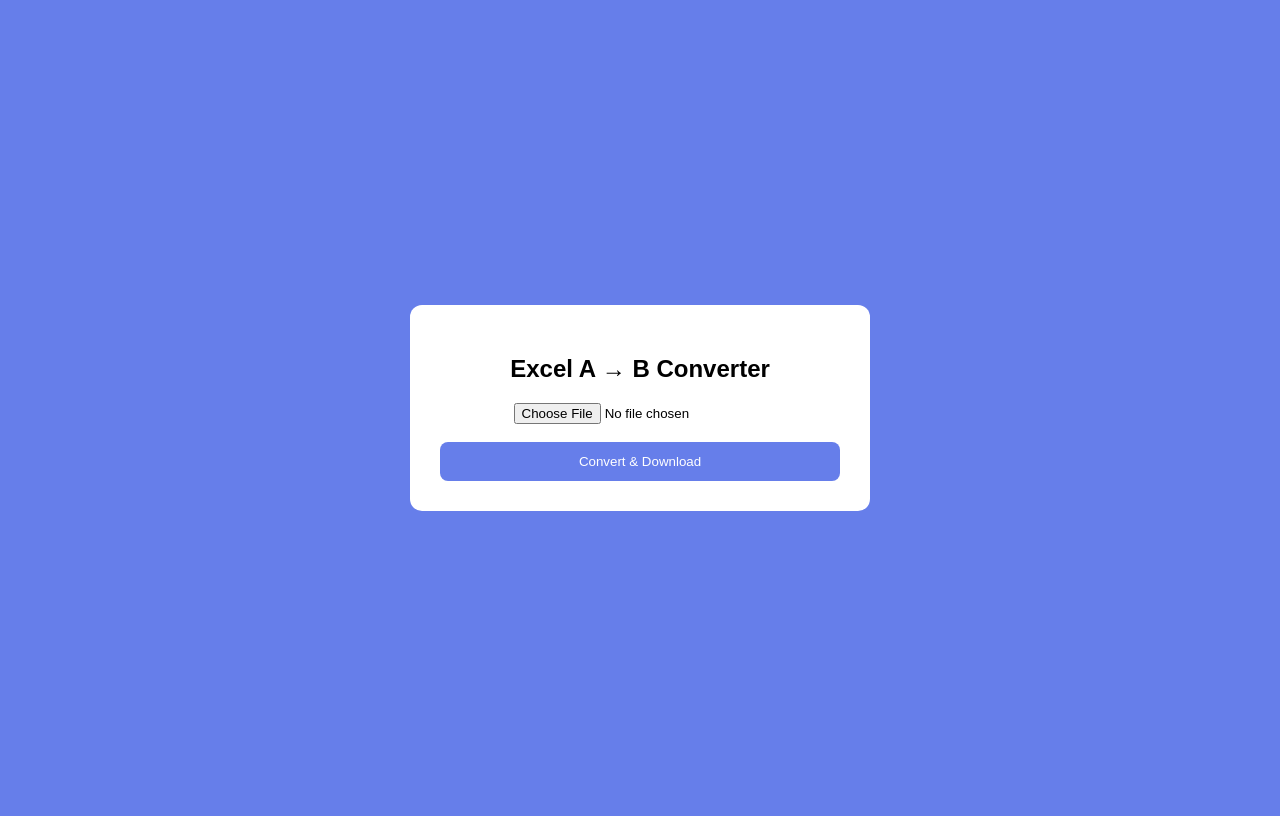
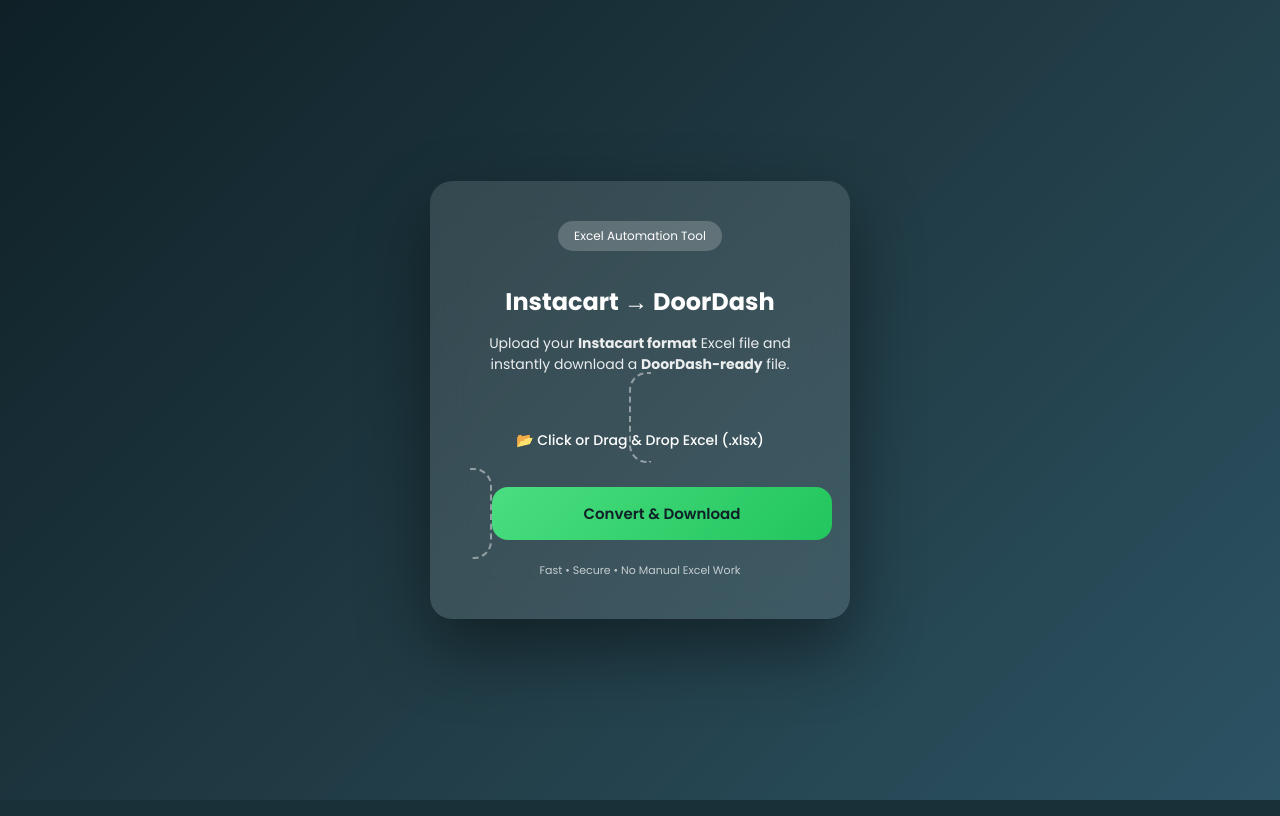
Before and after one commit to trypravin07-web/excel-a-to-b-converter, a Flask app: page / in a window 1280 px wide. Run offline with Flask 3, Linux system fonts and the light colour scheme.

Commit message:
Update index.html

```diff
--- a/templates/index.html
+++ b/templates/index.html
@@ -1,22 +1,190 @@
+<!DOCTYPE html>
+<html lang="en">
+<head>
+  <meta charset="UTF-8" />
+  <title>Instacart → DoorDash Converter</title>
+  <meta name="viewport" content="width=device-width, initial-scale=1.0" />
 
-<!DOCTYPE html>
-<html>
-<head>
-<title>Excel Converter</title>
-<meta name="viewport" content="width=device-width, initial-scale=1.0">
-<style>
-body{font-family:Arial;background:#667eea;height:100vh;display:flex;align-items:center;justify-content:center;}
-.card{background:#fff;padding:30px;border-radius:12px;width:400px;text-align:center;}
-button{padding:12px;width:100%;background:#667eea;color:#fff;border:none;border-radius:8px;}
-</style>
+  <link href="https://fonts.googleapis.com/css2?family=Poppins:wght@400;500;600;700&display=swap" rel="stylesheet">
+
+  <style>
+    * {
+      box-sizing: border-box;
+      font-family: 'Poppins', sans-serif;
+    }
+
+    body {
+      margin: 0;
+      height: 100vh;
+      background: linear-gradient(135deg, #0f2027, #203a43, #2c5364);
+      display: flex;
+      align-items: center;
+      justify-content: center;
+      color: #fff;
+    }
+
+    .card {
+      background: rgba(255, 255, 255, 0.12);
+      backdrop-filter: blur(18px);
+      border-radius: 22px;
+      padding: 40px;
+      width: 420px;
+      box-shadow: 0 30px 70px rgba(0,0,0,0.45);
+      text-align: center;
+      position: relative;
+    }
+
+    .badge {
+      display: inline-block;
+      background: rgba(255,255,255,0.2);
+      padding: 6px 16px;
+      border-radius: 20px;
+      font-size: 12px;
+      margin-bottom: 16px;
+    }
+
+    h1 {
+      font-size: 24px;
+      font-weight: 700;
+      margin-bottom: 10px;
+    }
+
+    p {
+      font-size: 14px;
+      opacity: 0.9;
+      margin-bottom: 30px;
+    }
+
+    .upload-box {
+      border: 2px dashed rgba(255,255,255,0.45);
+      border-radius: 18px;
+      padding: 32px 20px;
+      cursor: pointer;
+      transition: all 0.3s ease;
+    }
+
+    .upload-box.dragover {
+      background: rgba(74, 222, 128, 0.15);
+      border-color: #4ade80;
+    }
+
+    input[type="file"] {
+      display: none;
+    }
+
+    .upload-text {
+      font-size: 14px;
+      font-weight: 500;
+    }
+
+    .filename {
+      margin-top: 10px;
+      font-size: 12px;
+      opacity: 0.85;
+    }
+
+    button {
+      margin-top: 26px;
+      width: 100%;
+      padding: 15px;
+      font-size: 15px;
+      font-weight: 600;
+      border-radius: 16px;
+      border: none;
+      cursor: pointer;
+      color: #0f2027;
+      background: linear-gradient(135deg, #4ade80, #22c55e);
+      transition: all 0.3s ease;
+    }
+
+    button:hover {
+      transform: translateY(-2px);
+      box-shadow: 0 12px 28px rgba(34,197,94,0.4);
+    }
+
+    .loader {
+      display: none;
+      margin-top: 20px;
+      font-size: 14px;
+    }
+
+    .success {
+      display: none;
+      margin-top: 20px;
+      font-size: 16px;
+      color: #4ade80;
+      font-weight: 600;
+    }
+
+    footer {
+      margin-top: 22px;
+      font-size: 11px;
+      opacity: 0.7;
+    }
+  </style>
 </head>
+
 <body>
+
 <div class="card">
-<h2>Excel A → B Converter</h2>
-<form method="POST" enctype="multipart/form-data">
-<input type="file" name="file" required><br><br>
-<button type="submit">Convert & Download</button>
-</form>
+  <div class="badge">Excel Automation Tool</div>
+
+  <h1>Instacart → DoorDash</h1>
+  <p>
+    Upload your <b>Instacart format</b> Excel file and instantly download a
+    <b>DoorDash-ready</b> file.
+  </p>
+
+  <form method="POST" enctype="multipart/form-data" onsubmit="startLoading()">
+    <label class="upload-box" id="uploadBox">
+      <input type="file" name="file" id="fileInput" required />
+      <div class="upload-text">📂 Click or Drag & Drop Excel (.xlsx)</div>
+      <div class="filename" id="fileName"></div>
+    </label>
+
+    <button type="submit">Convert & Download</button>
+
+    <div class="loader" id="loader">⏳ Converting file…</div>
+    <div class="success" id="success">✔ Conversion Complete</div>
+  </form>
+
+  <footer>
+    Fast • Secure • No Manual Excel Work
+  </footer>
 </div>
+
+<script>
+  const fileInput = document.getElementById("fileInput");
+  const fileName = document.getElementById("fileName");
+  const uploadBox = document.getElementById("uploadBox");
+
+  fileInput.addEventListener("change", () => {
+    if (fileInput.files.length > 0) {
+      fileName.textContent = fileInput.files[0].name;
+    }
+  });
+
+  uploadBox.addEventListener("dragover", e => {
+    e.preventDefault();
+    uploadBox.classList.add("dragover");
+  });
+
+  uploadBox.addEventListener("dragleave", () => {
+    uploadBox.classList.remove("dragover");
+  });
+
+  uploadBox.addEventListener("drop", e => {
+    e.preventDefault();
+    uploadBox.classList.remove("dragover");
+    fileInput.files = e.dataTransfer.files;
+    fileName.textContent = e.dataTransfer.files[0].name;
+  });
+
+  function startLoading() {
+    document.getElementById("loader").style.display = "block";
+    document.getElementById("success").style.display = "none";
+  }
+</script>
+
 </body>
 </html>
```
